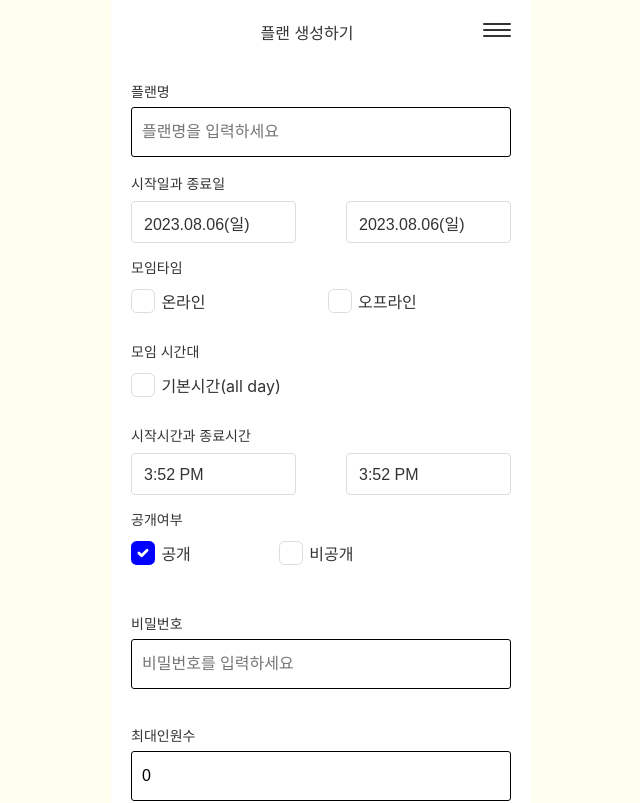
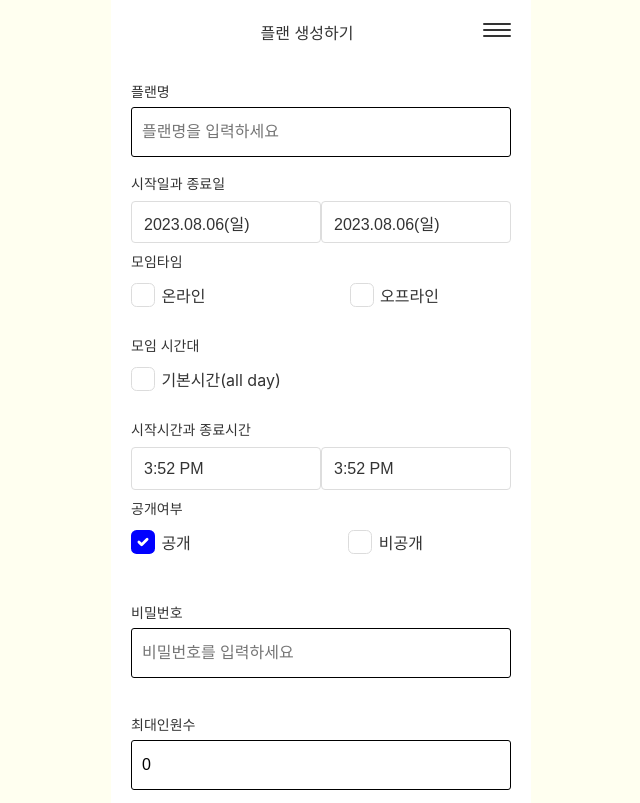
Before and after one commit to plani-power/frontend, a React (Create React App) app: page /plans/create in a window 1280 px wide. Shown: the top 803 px of the page, without its empty margins (319-959 px from the left). Built offline with nearby package versions, Linux system fonts and the light colour scheme.

Commit message:
Style : 생성하기 페이지 css 수정

```diff
--- a/src/pages/plans/createPlan.tsx
+++ b/src/pages/plans/createPlan.tsx
@@ -36,7 +36,7 @@ const InputWrapper = styled.div`
   display: flex;
   flex-flow: row;
   margin-bottom: 1rem;
-  gap: 50px;
+  justify-content: space-between;
 `;
 
 const StyledSpan = styled.span`
@@ -217,7 +217,7 @@ const CreatePlan = () => {
         placeholder="플랜명을 입력하세요"
       />
       <StyledSpan>시작일과 종료일</StyledSpan>
-      <InputWrapper>
+      <ButtonWrapper>
         <DatePicker
           name="start_date"
           date={planInput.start_date}
@@ -230,7 +230,7 @@ const CreatePlan = () => {
           getDate={(name, date) => handleChangeDate(name, date)}
           type="date"
         ></DatePicker>
-      </InputWrapper>
+      </ButtonWrapper>
       <StyledSpan>모임타임</StyledSpan>
       <InputWrapper>
         <Checkbox
@@ -256,7 +256,7 @@ const CreatePlan = () => {
         />
       </InputWrapper>
       <StyledSpan>시작시간과 종료시간</StyledSpan>
-      <InputWrapper>
+      <ButtonWrapper>
         <DatePicker
           name="start_time"
           date={planInput.start_time}
@@ -269,9 +269,9 @@ const CreatePlan = () => {
           getDate={(name, date) => handleChangeDate(name, date)}
           type="time"
         ></DatePicker>
-      </InputWrapper>
+      </ButtonWrapper>
       <StyledSpan>공개여부</StyledSpan>
-      <InputWrapper>{renderPublicChecks()}</InputWrapper>
+      {renderPublicChecks()}
       <Input
         name="plan_pwd"
         type="text"
```
